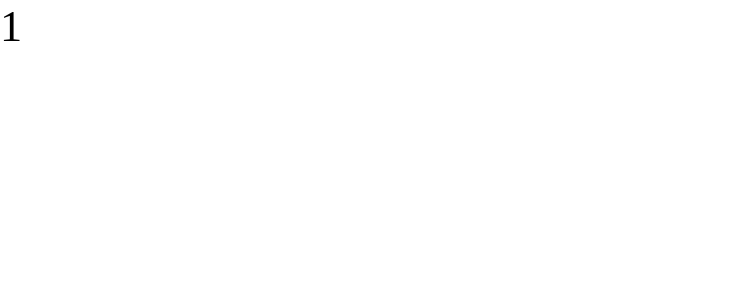
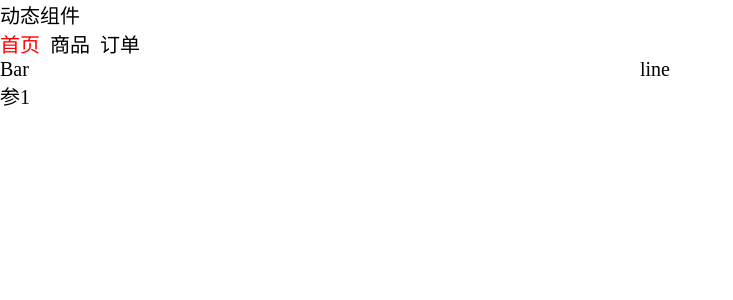
Before and after one commit to ll799268/vue3-demo, a Vue app: page /#/ in a window 1280 px wide. Shown: the top 300 px of the page, without its empty margins (0-733 px from the left). Built offline with nearby package versions, Linux system fonts and the light colour scheme.

Commit message:
feat: 动态组件

```diff
--- /dev/null
+++ b/src/components/Bar/index.vue
@@ -0,0 +1,17 @@
+<template>
+  <div>Bar</div>
+  <p>{{ propsContent?.title }}</p>
+</template>
+
+<script setup>
+
+  import { defineProps } from 'vue'
+
+  const props = defineProps({
+    propsContent: {
+      type: Object,
+      default: () => {}
+    }
+  })
+
+</script>
--- /dev/null
+++ b/src/components/Line/index.vue
@@ -0,0 +1,3 @@
+<template>
+  <div>line</div>
+</template>
--- /dev/null
+++ b/src/components/Table/index.vue
@@ -0,0 +1,3 @@
+<template>
+  <div>table</div>
+</template>
--- a/src/views/Home/index.vue
+++ b/src/views/Home/index.vue
@@ -1,20 +1,115 @@
 <template>
-  <p>{{ data1 }}</p>
+  <div class="dynamic-components">
+    <p>动态组件</p>
+    <div class="menu">
+      <span v-for="(menu, index) in menus"
+        :key="menu.id"
+        :class="index === curIndex ? 'active' : ''"
+        @click="handleChoice(index)">{{ menu.name }}</span>
+    </div>
+    <div class="content">
+      <div v-for="(item, index) in componentsList"
+        :key="index"
+        :class="item.class">
+        <component :is="item.name"
+          :propsContent="item.props"></component>
+      </div>
+    </div>
+  </div>
 </template>
 
-<script>
-import { ref } from 'vue'
+<script setup>
+  import { ref, shallowRef } from 'vue'
 
-export default {
-  setup () {
-    const data1 = ref(1)
-    return {
-      data1: data1.value
+  import Bar from '../../components/Bar/index.vue'
+  import Line from '../../components/Line/index.vue'
+  import Table from '../../components/Table/index.vue'
+
+  const menus = [
+    {
+      id: 0,
+      name: '首页',
+      componentsList: [
+        {
+          name: Bar,
+          class: 'two',
+          props: {
+            title: '参1'
+          }
+        },
+        {
+          name: Line,
+          class: 'two'
+        }
+      ]
+    },
+    {
+      id: 1,
+      name: '商品',
+      componentsList: [
+        {
+          name: Line,
+          class: 'one'
+        },
+        {
+          name: Table,
+          class: 'one'
+        }
+      ]
+    },
+    {
+      id: 2,
+      name: '订单',
+      componentsList: [
+        {
+          name: Bar,
+          class: 'one'
+        },
+        {
+          name: Line,
+          class: 'two'
+        },
+        {
+          name: Table,
+          class: 'two'
+        }
+      ]
+    }
+  ]
+
+  const curIndex = ref(0)
+
+  const componentsList = shallowRef(menus[0].componentsList)
+
+  const handleChoice = idx => {
+    curIndex.value = idx
+    componentsList.value = menus[idx].componentsList
+  }
+
+</script>
+
+<style lang="scss" scoped>
+  .dynamic-components {
+    font-size: 20px;
+    .menu {
+      span {
+        margin-right: 10px;
+        cursor: pointer;
+        &.active {
+          color: red;
+        }
+      }
+    }
+
+    .content {
+      display: flex;
+      flex-wrap: wrap;
+      .one {
+        width: 100%;
+      }
+      .two {
+        width: 50%;
+      }
     }
   }
-}
-</script>
-
-<style>
-
 </style>
```
